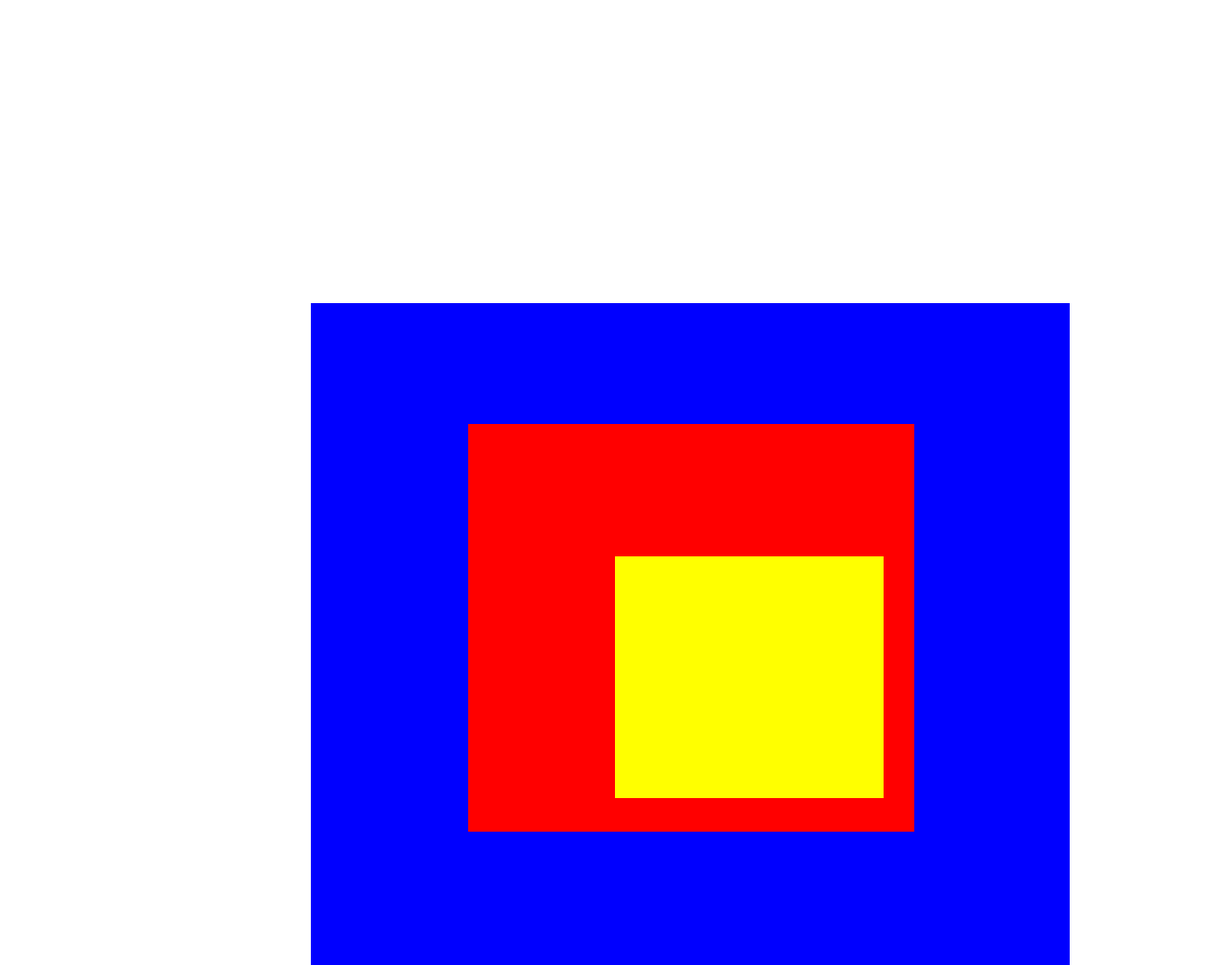
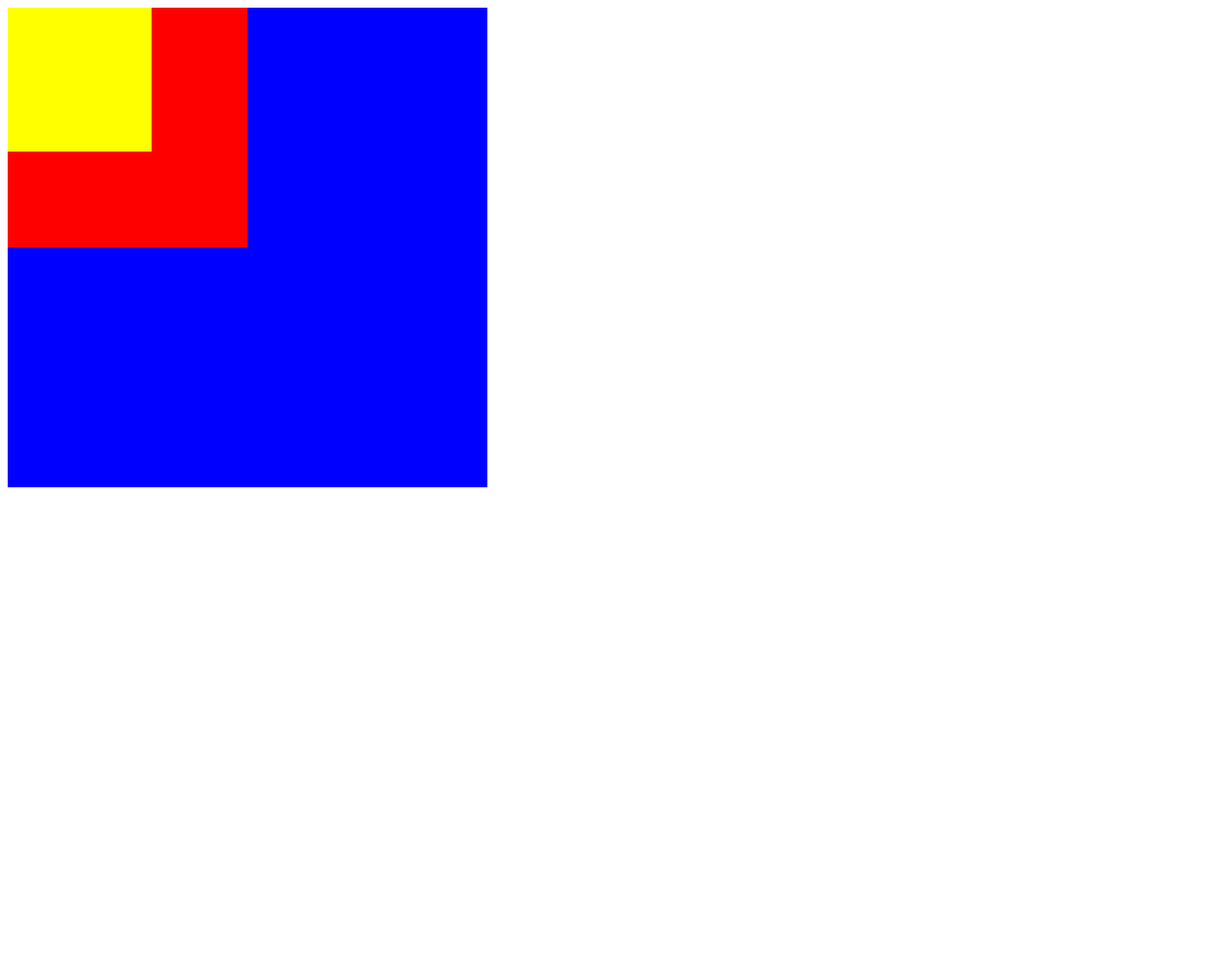
Before and after one commit to Jgriebel1990/learning-css, a plain HTML site: page box-model.html in a window 1280 px wide. Shown: the whole page at 96% size. After the commit the page ends 800 px from the top, so only its background shows below. Drawn offline with Linux system fonts and the light colour scheme.

```diff
--- a/box-model.css
+++ b/box-model.css
@@ -8,8 +8,8 @@
 }
 
 .md-box {
-    width: 350px;
-    height: 350px;
+    width: 250px;
+    height: 250px;
 }
 
 .bg-red {
@@ -17,24 +17,20 @@
 }
 
 .sm-box {
-    width: 200px;
-    height: 200px;
+    width: 150px;
+    height: 150px;
 }
 
 .bg-ylw {
     background-color: yellow;
 }
 
-.cntr {
-    margin-right: 25%;
-    margin-left: 25%;
-    margin-bottom: 25%;
-    margin-top: 25%;
+.flex-box {
+    display: flex;
 }
 
-.pad {
-    padding-bottom: 5%;
-    padding-top: 10%;
-    padding-left: 13%;
-    padding-right: 10%;
+.flex-center {
+    justify-content: center;
+
+
 }
--- a/box-model.html
+++ b/box-model.html
@@ -4,16 +4,16 @@
     <meta charset="UTF-8">
     <meta name="viewport" content="width=device-width, initial-scale=1.0">
     <meta http-equiv="X-UA-Compatible" content="ie=edge">
-    <title>Document</title>
+    <title>box-model</title>
     <link rel="stylesheet" href="box-model.css">
 </head>
 <nav>
     <a href=""></a>
 </nav>
 <body>
-    <div class="big-box bg-blue cntr pad">
-        <div class="md-box bg-red pad">
-                <div class="sm-box bg-ylw cntr pad"></div>
+    <div class="big-box bg-blue ">
+        <div class="md-box bg-red">
+                <div class="sm-box bg-ylw "></div>
         </div>
     </div>
 
```
Also changed, not shown: index.html (+1 -1 lines).
